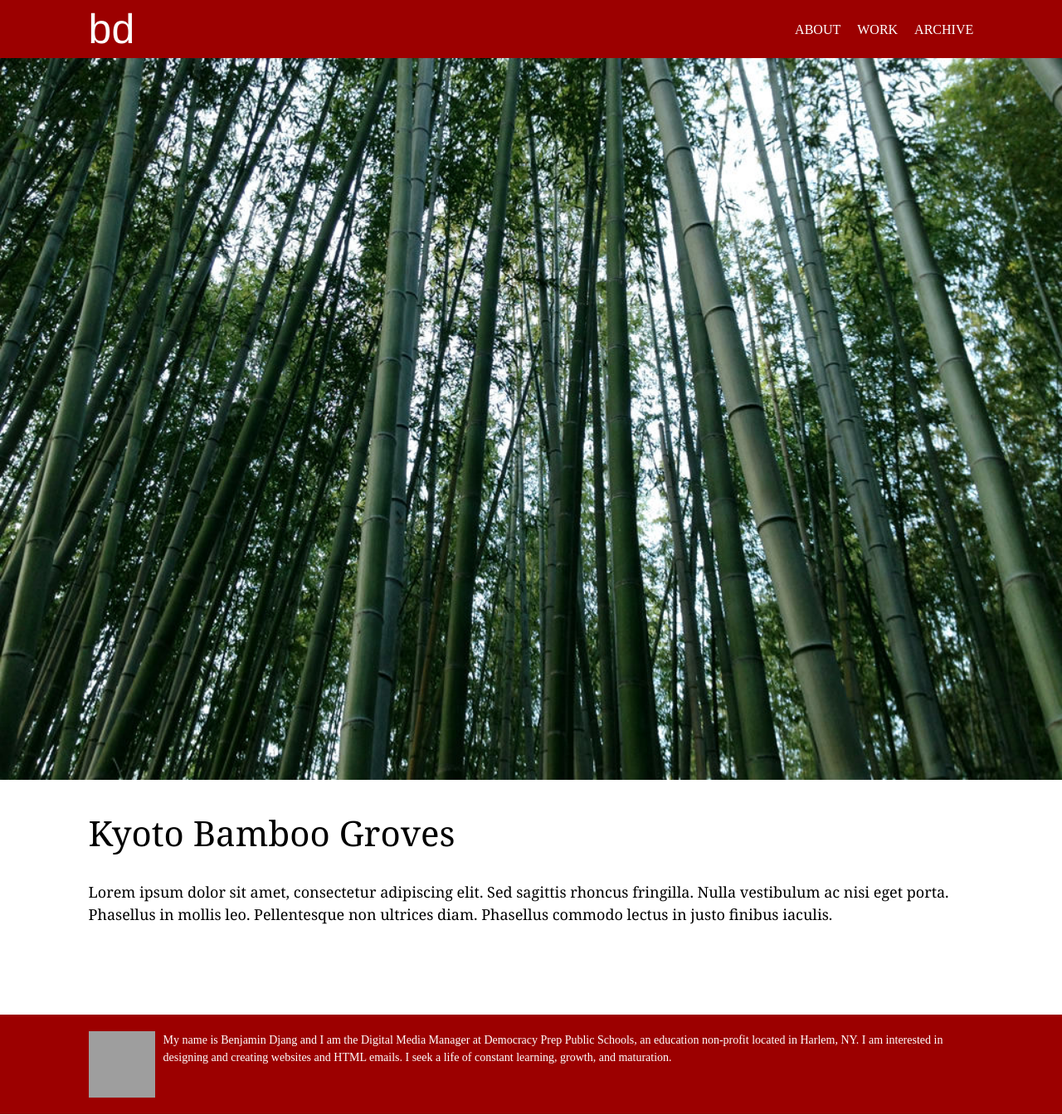
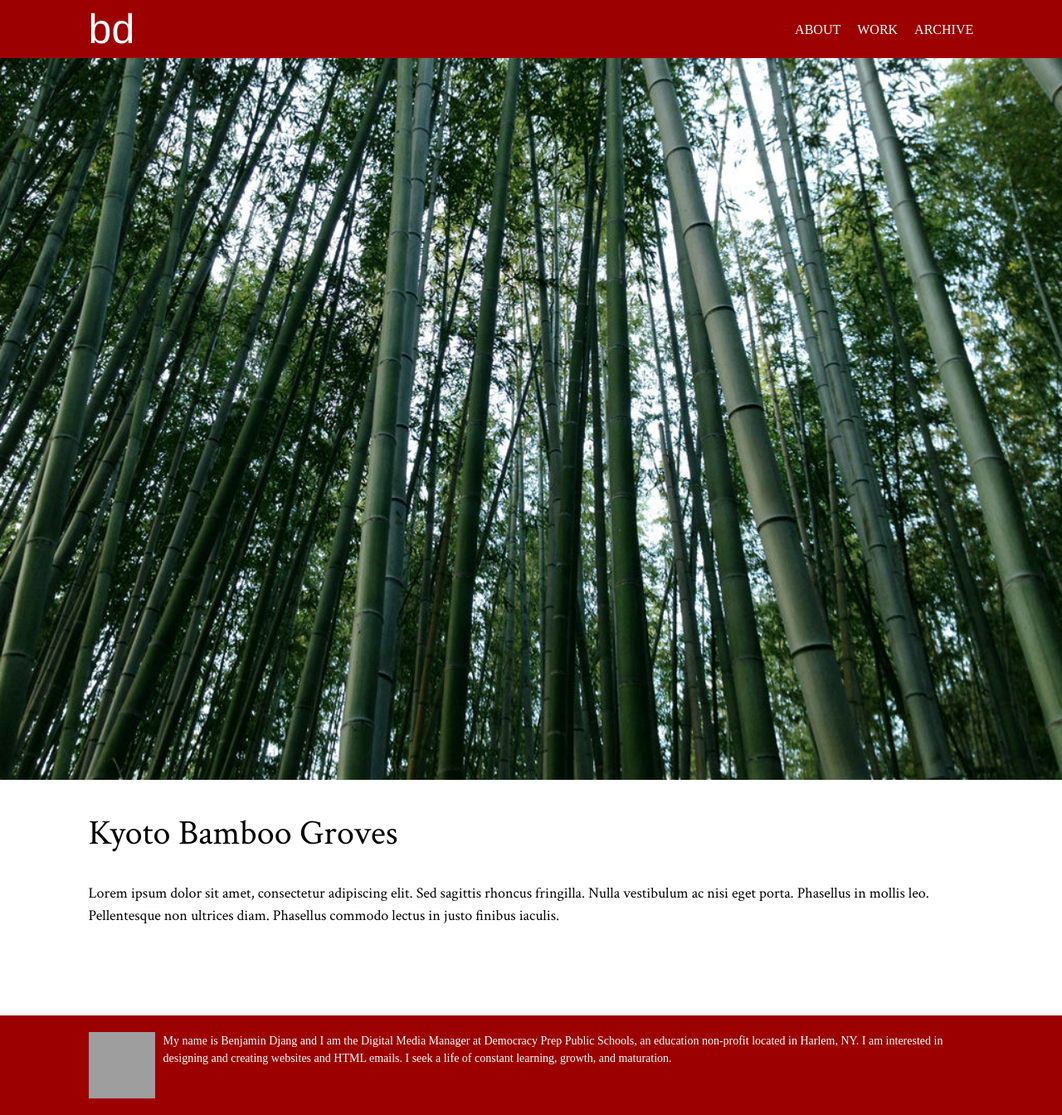
Before and after one commit to bdjang/benjamin-djang, a Jekyll site: the page built from index.html, in a window 1280 px wide. Shown: the whole page at 83% size. Built offline with Jekyll 4.4.1, drawn with Linux system fonts in a browser that asks for light colours; the list of posts is cut into pages by our own code; grey boxes are pictures that could not be loaded.

Commit message:
Replaced Palatino font with Crimson Text font

```diff
--- a/_includes/head.html
+++ b/_includes/head.html
@@ -7,7 +7,7 @@
 
     <!-- Place favicon.ico and apple-touch-icon.png in the root directory -->
 
-	<link href='http://fonts.googleapis.com/css?family=Noto+Serif:400,400italic' rel='stylesheet' type='text/css'>
+	<link href='http://fonts.googleapis.com/css?family=Crimson+Text' rel='stylesheet' type='text/css'>
     <link rel="stylesheet" href="/css/main.css">
     <script src="js/vendor/modernizr-2.6.2.min.js"></script>
 </head>
--- a/css/main.scss
+++ b/css/main.scss
@@ -17,7 +17,7 @@
 =====================================================================*/
 
 h1, h2, p, .archive span, .workImg aside {
-	font-family: 'Noto Serif', serif;
+	font-family: 'Crimson Text', serif;
 }
 h1, h2, .workImg aside {
 	line-height: 1.3em;
```
